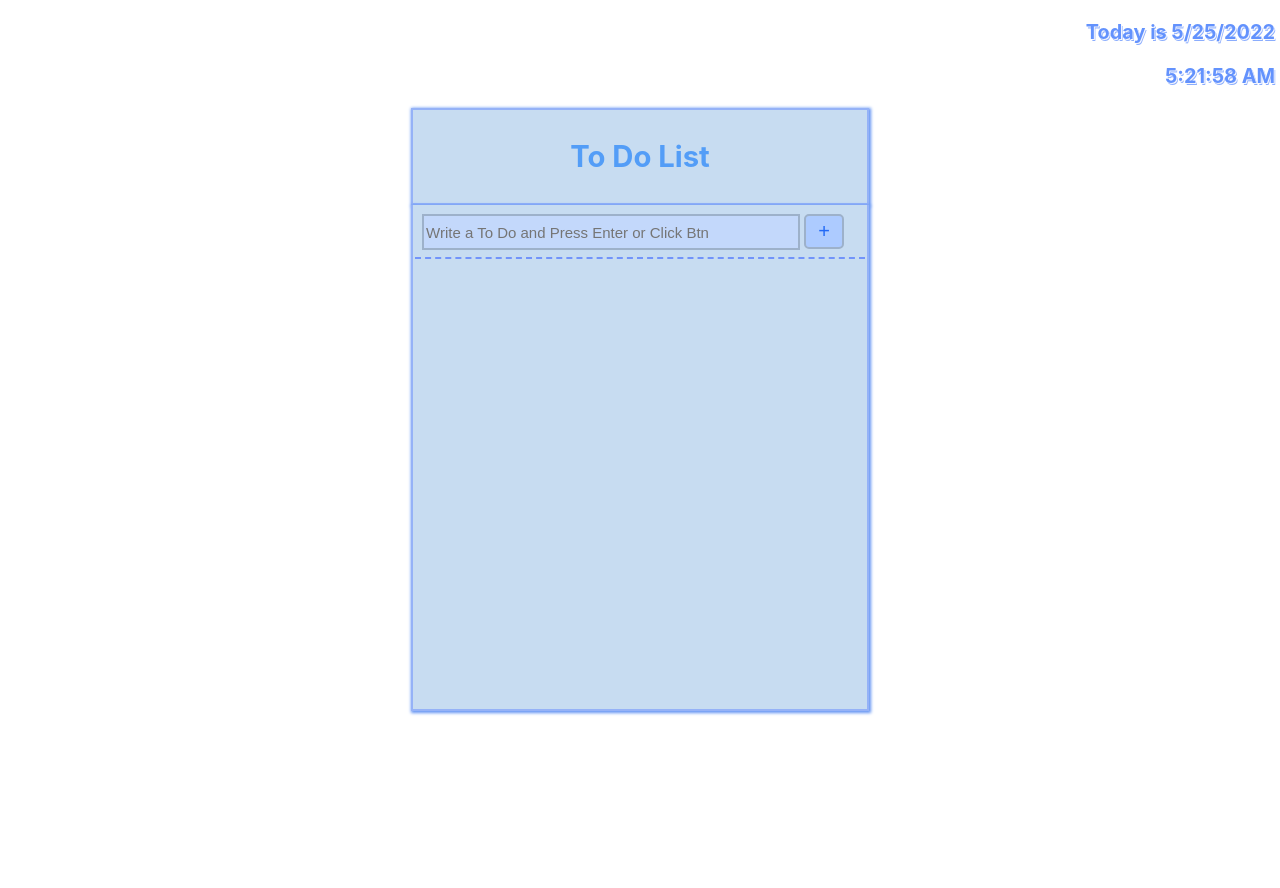
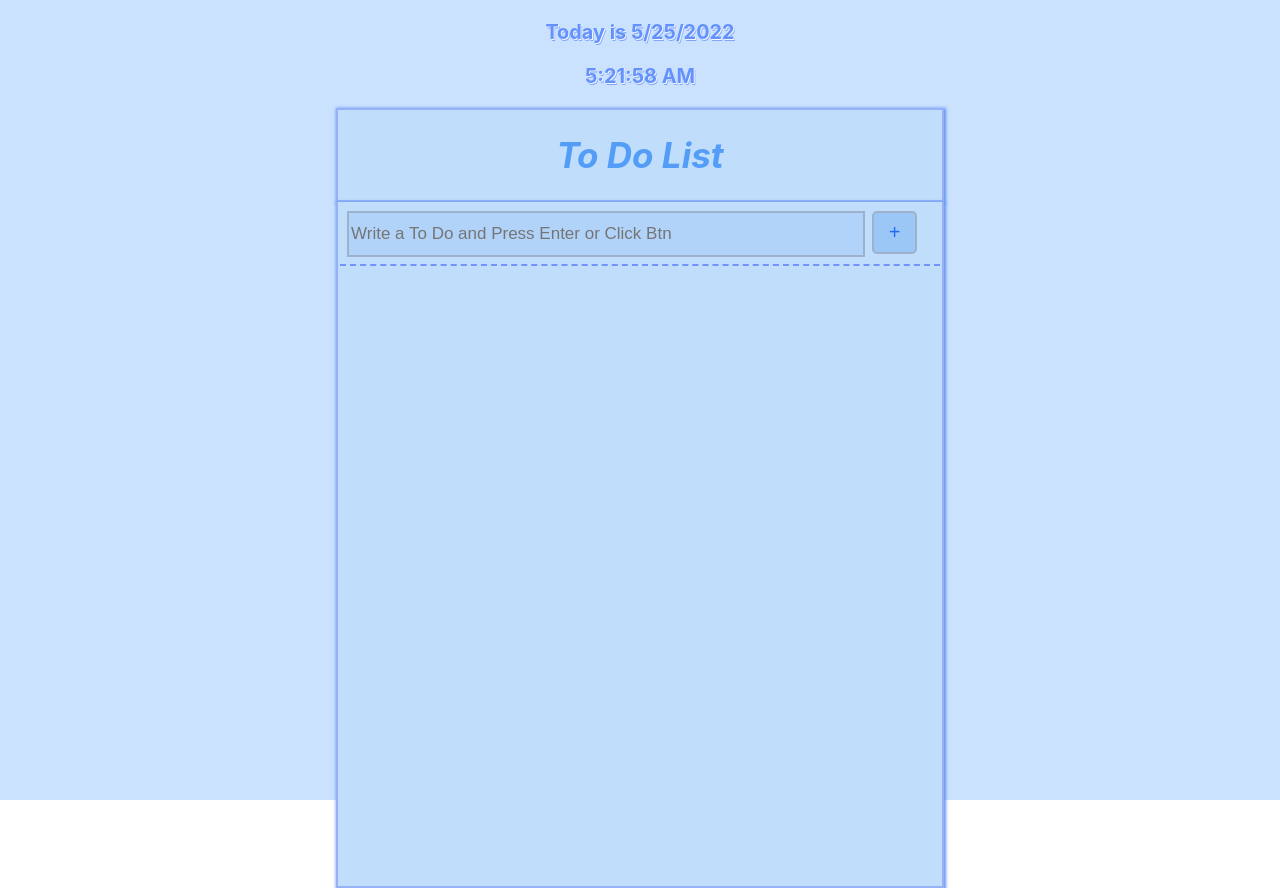
Before and after one commit to mywhzy/LikeLion_week5, a React (Create React App) app: page / in a window 1280 px wide. Before the commit the page ends 800 px from the top, so only its background shows below. Built offline with nearby package versions, Linux system fonts and the light colour scheme.

Commit message:
scss 적용

```diff
--- a/package.json
+++ b/package.json
@@ -6,9 +6,11 @@
     "@testing-library/jest-dom": "^5.14.1",
     "@testing-library/react": "^13.0.0",
     "@testing-library/user-event": "^13.2.1",
+    "node-sass": "^7.0.1",
     "react": "^18.1.0",
     "react-dom": "^18.1.0",
     "react-scripts": "5.0.1",
+    "styled-components": "^5.3.5",
     "web-vitals": "^2.1.0"
   },
   "scripts": {
--- a/src/App.js
+++ b/src/App.js
@@ -2,13 +2,13 @@ import React from "react";
 import Clock from "./component/Clock";
 import ToDo from "./component/ToDo";
 import Title from "./component/Title";
-import './ToDo.css';
-import './Title.css';
-import './Clock.css'
+import './ToDo.scss';
+import './Clock.scss';
+import './App.scss';
 
 function App() {
   return (
-    <div>
+    <div className="app">
       <Clock />
       <Title title="To Do List"/>
       <ToDo />
--- /dev/null
+++ b/src/App.scss
@@ -0,0 +1,8 @@
+.app{
+  position: absolute;
+  background-color: rgba(199, 224, 253, 0.939);
+  width: 100%;
+  height: 100%;
+  top:0;
+  left:0;
+}
--- a/src/Clock.css
+++ /dev/null
@@ -1,7 +0,0 @@
-.clock{
-  text-align: right;
-  margin-right: 5px;
-  font-size: 17px;
-  color:rgb(99, 146, 253);
-  text-shadow: 1px 1px 0px rgba(255, 253, 253, 0.913), 1.5px 1.5px 0px rgba(102, 147, 252, 0.759);
-}
--- /dev/null
+++ b/src/Clock.scss
@@ -0,0 +1,25 @@
+.clock{
+  text-align: center;
+  font-size: 17px;
+}
+.date{
+  color:rgb(99, 146, 253);
+  display: inline-block;
+  width: 200px;
+  text-shadow: 1px 1px 0px rgba(255, 253, 253, 0.913), 1.5px 1.5px 0px rgba(102, 147, 252, 0.759);
+  &:hover{
+    color:rgb(77, 128, 247);
+    font-style: italic;
+  }
+}
+.time{
+  color:rgb(99, 146, 253);
+  width: 150px;
+  display: inline-block;
+  margin-top: 0;
+  text-shadow: 1px 1px 0px rgba(255, 253, 253, 0.913), 1.5px 1.5px 0px rgba(102, 147, 252, 0.759);
+  &:hover{
+    color:rgb(77, 128, 247);
+    font-style: italic;
+  }
+}
--- a/src/Title.css
+++ /dev/null
@@ -1,11 +0,0 @@
-.title{
- text-align: center;
- width: 454px;
- margin-left: auto;
- margin-right: auto;
- border: 2px solid rgb(149, 178, 247);
- background-color: rgb(199, 220, 241);
- font-size: 25px;
- color: rgb(83, 157, 247);
- box-shadow:  1px 1px 3px 1px #6293f3;
-}
--- a/src/ToDo.css
+++ b/src/ToDo.scss
@@ -1,12 +1,12 @@
 .todo-component{
-  height: 500px;
-  width: 450px;
+  height: 680px;
+  width: 600px;
   border: 2px solid rgb(149, 178, 247);
   border-top: none;
   margin-left: auto;
   margin-right: auto;
   padding: 2px;
-  background-color: rgb(199, 220, 241);
+  background-color: rgb(192, 221, 251);
   overflow: auto;
   box-shadow:  1px 1px 3px 1px #6293f3;
 }
@@ -16,65 +16,69 @@
 }
 .input-todo{
   margin: 2px;
-  width: 370px;
-  height: 30px;
-  background-color: rgb(195, 216, 251);
+  width: 510px;
+  height: 40px;
+  background-color: rgba(175, 210, 250, 0.838);
   border: 2px solid rgb(157, 177, 202);
-  font-size: 15px;
+  font-size: 17px;
   color:rgb(82, 86, 98);
-}
-.input-todo:focus{
-  outline-color:rgb(102, 149, 243);
+
+  &:focus{
+    outline-color:rgb(102, 149, 243);
+  }
 }
 .add-btn{
-  margin-left: 2px;
-  width: 40px;
-  height: 35px;
+  margin-left: 5px;
+  width: 45px;
+  height: 43px;
   font-size: 20px;
   color:#2269f6;
   border: 2px solid rgb(157, 177, 202);
   border-radius: 5px;
-  background-color: rgb(173, 203, 255);
+  background-color: rgba(152, 197, 248, 0.894);
   cursor: pointer;
-}
-.add-btn:active{
-  border:2px solid rgb(102, 149, 243);
+
+  &:active{
+    border:2px solid rgb(102, 149, 243);
+  }
 }
 .todo-lists{
-  font-size: 17px;
+  font-size: 18px;
   margin-top: 0;
 }
 .list-item{
-  height: 30px;
+  height: 35px;
   border-bottom: 1px solid rgb(114, 148, 250);
   margin: 2px;
-  color:rgb(62, 113, 230);
+  color:rgb(94, 140, 248);
   font-weight: bold;
 }
 .checkedlist-item{
   text-decoration: line-through;
   color: rgb(144, 187, 247);
-  height: 30px;
+  height: 35px;
   border-bottom: 1px solid rgb(114, 148, 250);
   margin: 2px;
   font-weight: bold;
 }
 .checked-list{
-  margin-right: 5px;
+  margin-right: 10px;
   cursor: pointer;
 }
-.delete-list{
+
+.delete-btn{
   background-color: rgb(199, 220, 241);
   border: 2px solid rgb(134, 175, 251);
   color:rgb(42, 70, 249);
   border-radius: 5px;
   margin-left: 10px;
-  height: 25px;
-  width: 30px;
+  height: 27px;
+  width: 28px;
   font-weight: 600;
   text-align: center;
   cursor: pointer;
+
+  &:active{
+    border:1px solid rgb(102, 149, 243);
+  }
 }
-.delete-list:active{
-  border:1px solid rgb(102, 149, 243);
-}
--- a/src/component/Clock.js
+++ b/src/component/Clock.js
@@ -17,6 +17,7 @@ function Clock(){
   return(
     <div className="clock">
      <h3 className="date">Today is {time.toLocaleDateString()}</h3>
+     <br/>
      <h3 className="time">{time.toLocaleTimeString()}</h3>
     </div>
   );
--- a/src/component/ListItem.js
+++ b/src/component/ListItem.js
@@ -38,9 +38,9 @@ function ListItem({text}){
   return(
     <div className="todo-lists">
       <li className="list-item" ref={itemRef}>
-        <input type="checkbox" className="checked-list" onChange={handleOnchange} /><label htmlFor="checked-list"/>
+        <input type="checkbox" className="checked-list" onChange={handleOnchange} /><label htmlFor="checked-list" onChange={handleOnchange}/>
         {text}
-        <input type="button" value="⨉" className="delete-list" onClick={deleteTodo}></input>
+        <input type="button" value="⨉" className="delete-btn" onClick={deleteTodo}></input>
       </li>
     </div>
   );
--- a/src/component/Title.js
+++ b/src/component/Title.js
@@ -1,11 +1,40 @@
 import React from "react";
+import styled from 'styled-components';
+
+const TitleBox = styled.div`
+  height: 90px;
+  text-align: center;
+  width: 604px;
+  margin-left: auto;
+  margin-right: auto;
+  border: 2px solid rgb(149, 178, 247);
+  background-color: rgb(192, 221, 251);
+  color: rgb(83, 157, 247);
+  box-shadow:  1px 1px 3px 1px #6293f3;`;
+
+const TitleText = styled.h3`
+  font-size: 35px;
+  font-style: italic;
+  line-height:20px;
+  &:hover{
+    color: rgba(121, 158, 254, 0.831);
+  }
+
+  &:hover::after{
+    margin-left:15px;
+    content:'#해보자고';
+    font-size: 30px;
+    color: rgba(84, 141, 254, 0.79);
+    text-decoration:underline;
+  }
+  `;
 
 function Title({title}){
 
   return(
-    <div className="title">
-      <h3>{title}</h3>
-    </div>
+    <TitleBox>
+      <TitleText>{title}</TitleText>
+    </TitleBox>
   );
 }
 
--- a/src/component/ToDo.js
+++ b/src/component/ToDo.js
@@ -3,7 +3,6 @@ import ListItem from "./ListItem";
 
 function ToDo(){
   const inputRef = useRef(null);
-
   const [todos,setTodos] = useState([]);
   const [listNum,setListNum] = useState(0);
 
```
Also changed, not shown: 2 other files (tests, documents, lock files or other folders).
